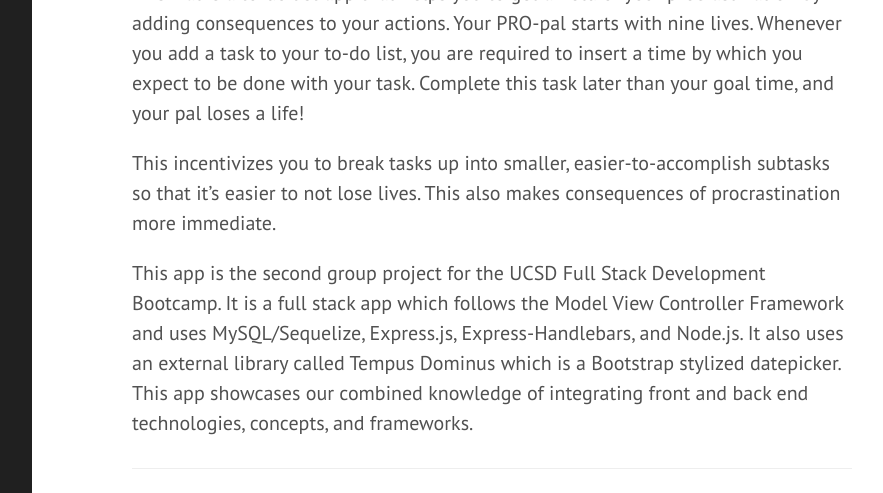
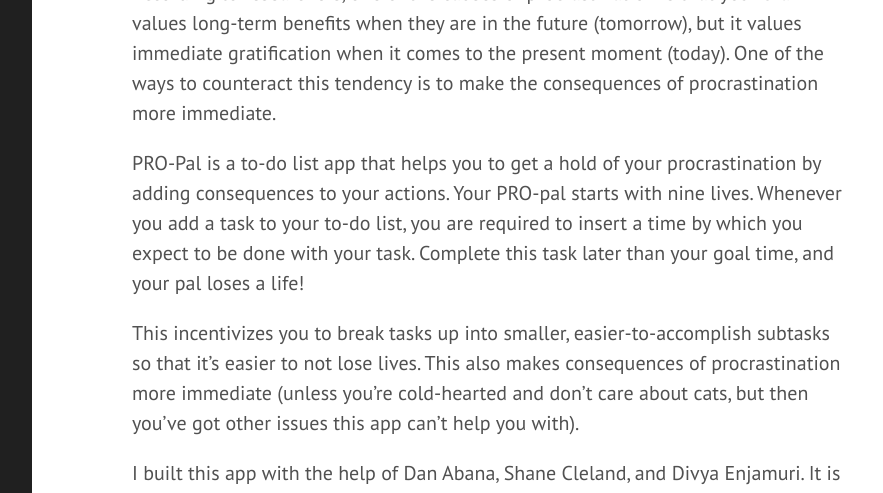
Before and after one commit to ppgeyser/ppgeyser.github.io, a Jekyll site: the page built from public/portfolio.md, in a window 1280 px wide and 1400 px high, scrolled down 1809 px. Shown: the top 493 px of the window, without its empty margins (328-1211 px from the left). Built offline with Jekyll 4.4.1, drawn with Linux system fonts in a browser that asks for light colours; some of the changed text lies outside the part shown.

Commit message:
Updated blurbs for each project

```diff
--- a/public/portfolio.md
+++ b/public/portfolio.md
@@ -13,7 +13,7 @@
 
 Cart to Kitchen is an all-in-one app that allows users to discover and search for recipes, save recipes to favorites, add ingredients from specific recipes to a grocery list, and search for nearby grocery stores with Google maps integrated functionality.
 
-This project was made for the UCSD Full Stack Web Development Bootcamp using the Spoonacular API, Google Maps/Places API, javascript/jquery/lodash.js, bootstrap, and firebase live databases.
+This front end project was built with the help of Devin Steweart, Zuzana Volny, and Divya Enjamuri using the Spoonacular API, Google Maps/Places API, javascript/jquery/lodash.js, bootstrap, and firebase live databases.
 
 - - -
 
@@ -24,11 +24,13 @@
 <br>
 <a href="https://pro-pals.herokuapp.com/">Demo</a>
 
+According to researchers, one of the causes of procrastination is that your brain values long-term benefits when they are in the future (tomorrow), but it values immediate gratification when it comes to the present moment (today). One of the ways to counteract this tendency is to make the consequences of procrastination more immediate.
+
 PRO-Pal is a to-do list app that helps you to get a hold of your procrastination by adding consequences to your actions. Your PRO-pal starts with nine lives. Whenever you add a task to your to-do list, you are required to insert a time by which you expect to be done with your task. Complete this task later than your goal time, and your pal loses a life!
 
-This incentivizes you to break tasks up into smaller, easier-to-accomplish subtasks so that it’s easier to not lose lives. This also makes consequences of procrastination more immediate.
+This incentivizes you to break tasks up into smaller, easier-to-accomplish subtasks so that it’s easier to not lose lives. This also makes consequences of procrastination more immediate (unless you’re cold-hearted and don’t care about cats, but then you’ve got other issues this app can’t help you with).
 
-This app is the second group project for the UCSD Full Stack Development Bootcamp. It is a full stack app which follows the Model View Controller Framework and uses MySQL/Sequelize, Express.js, Express-Handlebars, and Node.js. It also uses an external library called Tempus Dominus which is a Bootstrap stylized datepicker. This app showcases our combined knowledge of integrating front and back end technologies, concepts, and frameworks.
+I built this app with the help of Dan Abana, Shane Cleland, and Divya Enjamuri. It is a full stack app which follows the Model View Controller Framework and uses MySQL/Sequelize, Express.js, Express-Handlebars, and Node.js. It also uses an external library called Tempus Dominus which is a Bootstrap stylized datepicker. This app showcases our combined knowledge of integrating front and back end technologies, concepts, and frameworks.
 
 
 - - -
@@ -40,7 +42,10 @@
 <br>
 <a href="https://eat-da-burger-ppg.herokuapp.com/">Demo</a>
 
-Eat-Da-Burger is a burger eating simulator that allows the user to select which burger to eat from a list of choices. Once they eat the burger, it is consumed and moved to a separate list for devoured burgers. They are unable to eat the burger for a second time once it has been eaten. However, users are able to add more burgers, ready for consumption, to the available list. This is my eleventh project for the UCSD Full Stack Development Bootcamp, and is my second full stack app. This project showcases my understanding of front and back end integration through the use of tools such as Node.js, Express.js, Express-Handlebars, as well as all of the regular front end tools such as Bootstrap, Javascript, and Jquery. I built upon my foundation of knowledge from my last assignment, but also built my own ORM, and separated all of my code out so that it follows the MVC model.
+
+Eat-Da-Burger is a burger eating simulator that allows the user to select which burger to eat from a list of choices. Once they eat the burger, it is consumed and moved to a separate list for devoured burgers. They are unable to eat the burger for a second time once it has been eaten. However, users are able to add more burgers, ready for consumption, to the available list.
+
+This is my second full stack web app. This project showcases my understanding of front and back end integration through the use of tools such as Node.js, Express.js, Express-Handlebars, as well as all of the regular front end tools such as Bootstrap, Javascript, and Jquery. I built upon my foundation of knowledge from my last project, but also built my own ORM, and separated all of my code out so that it follows the MVC model.
 
 ## EarBuds Friend Finder
 <img width="720" alt="EarBuds Screenshot" src="https://i.imgur.com/ulxGmk7.png">
@@ -49,7 +54,9 @@
 <br>
 <a href="https://ear-buds.herokuapp.com/">Demo</a>
 
-EarBuds is an app that determines your music taste compatibility with other people via a survey. Once the survey is completed, you are presented with a person who has a score that is similar to yours. This is my tenth project for the UCSD Full Stack Development Bootcamp, and is my first real full stack app. This project showcases my understanding of front and back end integration through the use of tools such as Node.js, Express.js, as well as all of the regular front end tools such as Bootstrap, Javascript, and Jquery. I also applied concepts such as routing, APIs, and GET/POST requests in order to integrate the front and back end.
+EarBuds is an app that determines your music taste compatibility with other people via a survey. Once the survey is completed, you are presented with your perfect musical taste soulmate!
+
+This is my first full stack web app. This project showcases my understanding of front and back end integration through the use of tools such as Node.js, Express.js, as well as all of the regular front end tools such as Bootstrap, Javascript, and Jquery. I also applied concepts such as routing, APIs, and GET/POST requests in order to integrate the front and back end.
 
 - - -
 
@@ -58,7 +65,8 @@
 
 <a href="https://github.com/ppgeyser/bamazon">Github</a>
 
-Bamazon is a command line node app that simulates a digital storefront. Users can either roleplay as a customer and purchase items or as a manager and view all inventory, low inventory, increase the stock of specific items, and even add new items to inventory. This is my seventh project for the UCSD Full Stack Developer Bootcamp and demonstrates my ability to use CRUD (Create, Read, Update, Delete) functions on a SQL database.
+Bamazon is a command line node app that simulates a digital storefront. Users can either roleplay as a customer and purchase items or as a manager and view all inventory, low inventory, increase the stock of specific items, and even add new items to inventory. This is my second backend project using node.js, demonstrates my knowledge of MySQL, and my ability to perform CRUD (Create, Read, Update, Delete) operations on a database.
+
 
 - - -
 
@@ -67,7 +75,7 @@
 
 <a href="https://github.com/ppgeyser/liri-bot">Github</a>
 
-LIRI Bot is a command line node app that takes in parameters to display artists' shows from bandsintown, songs from Spotify, or movie information from OMDB. All inputs and outputs are stored in a log.txt file. This is my sixth project for the UCSD Full Stack Web Developer Bootcamp and showcases my understanding of node.js, constructors, modularization, axios, and npm.
+LIRI Bot is a command line node app that takes in parameters to display artists' shows from bandsintown, songs from Spotify, or movie information from OMDB. All inputs and outputs are stored in a log.txt file. This is my first backend project using node.js and showcases my understanding of constructors, modularization, axios, and npm.
 
 - - -
 
@@ -78,11 +86,11 @@
 <br>
 <a href="https://ppgeyser.github.io/train-schedule/">Demo</a>
 
-This Journey themed train scheduling app is my fifth project for the UCSD Full Stack Web Developer Bootcamp. This project showcases my understanding of Firebase and MomentJS.
-
 In this app, the user plays the role of a train administrator that is in charge of creating train schedules. By submitting the train name, destination, time the first train runs, and the train's frequency, the app then is able to calculate when the next train is due to arrive, and how many minutes away said train is.
 
 The database that stores all of the train information is in firebase, and thus the data persists across different browsing sessions, and multiple people are able to update the train schedule at the same time.
+
+This Journey themed train scheduling app is my fifth project working with javascript/jquery with new added libraries. This project showcases my understanding of Firebase and MomentJS.
 
 - - -
 
@@ -93,9 +101,9 @@
 <br>
 <a href="https://ppgeyser.github.io/GIFtastic/">Demo</a>
 
-This GIFtastic gif fetcher is my fourth project working with javascript/jquery for the UCSD Full Stack Web Developer Bootcamp. This project showcases my understanding of AJAX, APIs, and just for fun, bootstrap modals as well.
+GIFtastic allows the user to find reaction gifs based either on pre-existing buttons that match a certain emotion (happy, sad, etc.) or to dynamically generate buttons of their own. Clicking on a button will generate an API call to the Giphy API and return with 10 gifs that correspond to the button clicked.
 
-GIFtastic allows the user to find reaction gifs based either on pre-existing buttons that match a certain emotion (happy, sad, etc.) or to dynamically generate buttons of their own. Clicking on a button will generate an API call to the Giphy API and return with 10 gifs that correspond to the button clicked.
+This GIFtastic gif fetcher is my fourth project working with javascript/jquery. This project builds off of the previous concepts demonstrated in my older projects and also showcases my understanding of AJAX, APIs, and just for fun, bootstrap modals as well.
 
 - - -
 
@@ -106,10 +114,9 @@
 <br>
 <a href="https://ppgeyser.github.io/trivia-game/">Demo</a>
 
-This trivia game is my third project working with javascript/jquery for the UCSD Full Stack Web Developer Bootcamp. This project showcases my understanding of javascript timers.
+In this trivia game, you have 30 seconds per round to answer ten questions about the show "The Office." The game will track how many questions you got correct, incorrect, and ran out of time for; display screens for each situation; and display the final score at the end of the game.
 
-In this trivia game, you have 30 seconds to answer ten questions about the show "The Office." The game will track how many questions you got correct, incorrect, and ran out of time for as well as display screens for each situation as well as the final score at the end of the game.
-
+This trivia game is my third project working with javascript/jquery. This project showcases my understanding of javascript timers, as well as building on what I have learned in my previous projects with regards to DOM manipulation, javascript events, etc.
 - - -
 
 ## Crystal Collector Game
@@ -119,9 +126,9 @@
 <br>
 <a href="https://ppgeyser.github.io/unit-4-game/">Demo</a>
 
-This "Crystal Collector" game is my second project working with javascript/jquery for the UCSD Full Stack Web Developer Bootcamp. This project showcases my understanding of variables, arrays, functions, onclick/onkey events, usage of the math.random function, and manipulating the DOM. I also used what I learned in our html and css sections to create a game that is aesthetically pleasing visually and is responsive.
+The objective of Crystal Collector is to match your score with the crystal score by adding crystals to your collection. You can collect crystals by clicking on one of the four crystal images. Each crystal has a value that is predetermined before each round. If your score goes over the crystal score, you lose; otherwise if you match your score with the crystal score, you win!
 
-The objective of Crystal Collector is to match your score with the crystal score by adding crystals to your collection. You can collect crystals by clicking on one of the four crystal images. Each crystal has a value that is predetermined before each round. If your score goes over the crystal score, you lose; otherwise if you match your score with the crystal score, you win!
+This "Crystal Collector" game is my second project working with javascript/jquery. This project showcases my understanding of variables, arrays, functions, onclick/onkey events, usage of the math.random function, and manipulating the DOM. I also used what I learned in our html and css sections to create a game that is aesthetically pleasing visually and is responsive.
 
 - - -
 
@@ -132,4 +139,4 @@
 <br>
 <a href="https://ppgeyser.github.io/word-guess/">Demo</a>
 
-This hangman/word guess game is my first project working with javascript/jquery for the UCSD Full Stack Web Developer Bootcamp. This project showcases my understanding of variables, arrays, functions, onclick/onkey events, usage of the math.random function, and manipulating the DOM. I also used what I learned in our html and css sections to create a game that is aesthetically pleasing visually and is responsive.
+This hangman/word guess game is my first project working with javascript/jquery. This project showcases my understanding of variables, arrays, functions, onclick/onkey events, usage of the math.random function, and manipulating the DOM. I also used what I learned in our html and css sections to create a game that is aesthetically pleasing visually and is responsive.
```
